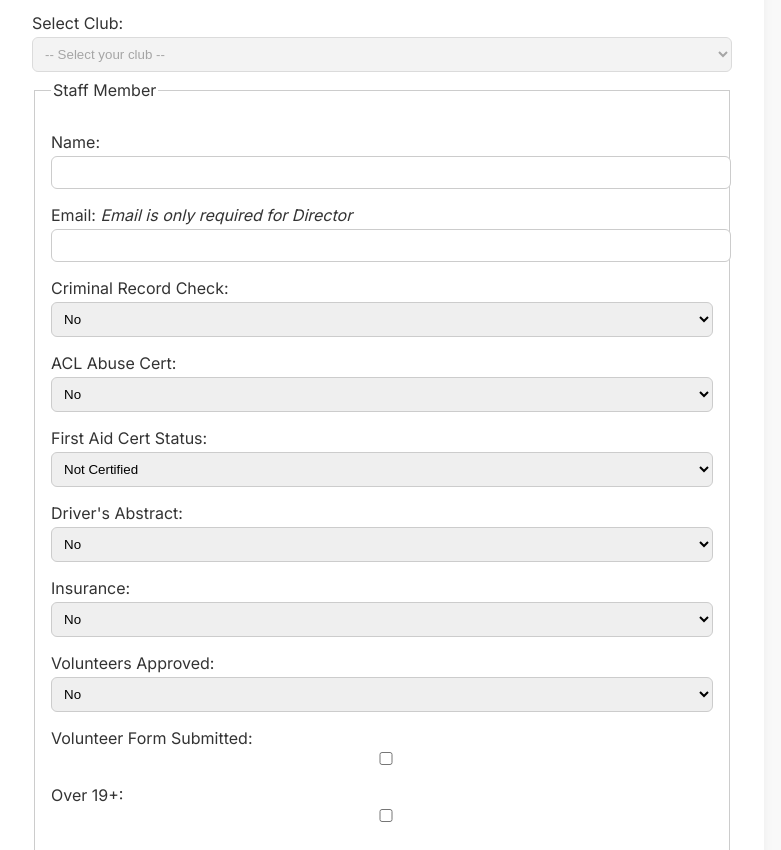
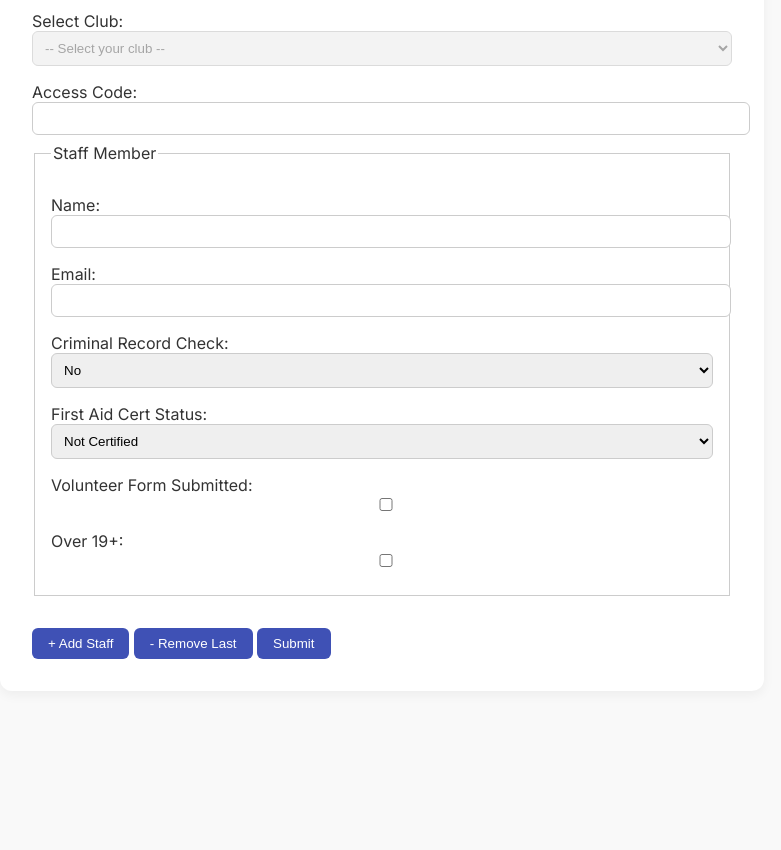
Before and after one commit to ixoekea/bcyouth, a website: page clubstafflist.html in a window 1280 px wide. Shown: the part 731-1581 px from the top of the page, without its empty margins (258-1039 px from the left). After the commit the page ends 1454 px from the top, so only its background shows below. Drawn offline with nearby package versions, Linux system fonts and the light colour scheme.

Commit message:
Access Code

```diff
--- a/clubstafflist.html
+++ b/clubstafflist.html
@@ -3,6 +3,7 @@
   <head>
     <meta charset="UTF-8" />
     <title>BC Club Staff List</title>
+
     <link
       href="https://fonts.googleapis.com/css2?family=Inter:wght@400;600&display=swap"
       rel="stylesheet"
@@ -12,6 +13,7 @@
       rel="stylesheet"
     />
     <script src="https://cdn.jsdelivr.net/npm/flatpickr"></script>
+
     <style>
       body {
         font-family: "Inter", sans-serif;
@@ -45,10 +47,8 @@
         margin: 1rem 0 0.5rem;
       }
       input,
-      select,
-      textarea {
+      select {
         padding: 0.5rem;
-        margin-top: 0.25rem;
         border-radius: 6px;
         border: 1px solid #ccc;
         width: 100%;
@@ -70,8 +70,14 @@
         margin-top: 1rem;
         font-weight: bold;
       }
+      .error-message {
+        color: red;
+        margin-top: 0.5rem;
+        font-weight: bold;
+      }
     </style>
   </head>
+
   <body>
     <div id="nav-placeholder"></div>
 
@@ -79,7 +85,7 @@
       <div class="form-container">
         <form
           id="staffForm"
-          action="https://script.google.com/macros/s/AKfycbxoDV_jp5mdCzxU6nHnDyjrqM4A6o8aRzc3ZuonD0vt1GgqA4qoJwuM5VERAim4vzC_bQ/exec"
+          action="https://script.google.com/macros/s/YOUR_SCRIPT_ID/exec"
           method="post"
           target="hidden_iframe"
         >
@@ -102,43 +108,49 @@
             </select>
           </label>
 
+          <label>
+            Access Code:
+            <input type="password" name="accessCode" id="accessCode" required />
+          </label>
+          <div id="accessCodeError" class="error-message" style="display: none">
+            Access code is incorrect. Please enter a valid access code.
+          </div>
+
           <div id="staffEntries">
             <div class="staff">
               <fieldset>
                 <legend>Staff Member</legend>
+
                 <label>Name: <input type="text" name="name" required /></label>
                 <label
-                  >Email: <i>Email is only required for Director</i>
+                  >Email:
                   <input type="email" name="email" />
                 </label>
+
                 <label>
                   Criminal Record Check:
                   <select name="crc" onchange="toggleDateInput(this)">
-                    <option value="No">No</option>
-                    <option value="Yes">Yes</option>
+                    <option>No</option>
+                    <option>Yes</option>
                   </select>
                 </label>
+
                 <label class="crcDateLabel" style="display: none">
                   CRC Expiration:
                   <input type="date" name="crcExpirationDate" disabled />
                 </label>
-                <label>
-                  ACL Abuse Cert:
-                  <select name="acl">
-                    <option value="No">No</option>
-                    <option value="Yes">Yes</option>
-                  </select>
-                </label>
+
                 <label>
                   First Aid Cert Status:
                   <select
                     name="certificationStatus"
                     onchange="toggleDateInput(this)"
                   >
-                    <option value="Not Certified">Not Certified</option>
-                    <option value="Certified">Certified</option>
+                    <option>Not Certified</option>
+                    <option>Certified</option>
                   </select>
                 </label>
+
                 <label class="certDateLabel" style="display: none">
                   Certification Expiration:
                   <input
@@ -147,44 +159,28 @@
                     disabled
                   />
                 </label>
-                <label>
-                  Driver's Abstract:
-                  <select name="driversAbstract">
-                    <option value="No">No</option>
-                    <option value="Yes">Yes</option>
-                  </select>
-                </label>
-                <label>
-                  Insurance:
-                  <select name="insurance">
-                    <option value="No">No</option>
-                    <option value="Yes">Yes</option>
-                  </select>
-                </label>
-                <label>
-                  Volunteers Approved:
-                  <select name="volunteersApproved">
-                    <option value="No">No</option>
-                    <option value="Yes">Yes</option>
-                  </select>
-                </label>
+
                 <label>
                   Volunteer Form Submitted:
                   <input type="checkbox" name="volunteerForm" />
                 </label>
+
                 <label>
-                  Over 19+: <input type="checkbox" name="checkboxage" />
+                  Over 19+:
+                  <input type="checkbox" name="checkboxage" />
                 </label>
               </fieldset>
             </div>
           </div>
 
           <input type="hidden" name="staffList" id="staffListInput" />
+
           <button type="button" onclick="addStaffEntry()">+ Add Staff</button>
           <button type="button" onclick="removeStaffEntry()">
             - Remove Last
           </button>
           <button type="submit">Submit</button>
+
           <div
             id="successMessage"
             class="success-message"
@@ -199,79 +195,81 @@
     <iframe name="hidden_iframe" style="display: none"></iframe>
 
     <script>
-      // Load nav
+      // ---------------- NAV LOADER ----------------
       fetch("nav.html")
         .then((res) => res.text())
         .then((html) => {
           document.getElementById("nav-placeholder").innerHTML = html;
           const current = location.pathname.split("/").pop();
           document.querySelectorAll("#nav-placeholder a").forEach((a) => {
-            if (a.getAttribute("href") === current) a.classList.add("active");
+            if (a.getAttribute("href") === current) {
+              a.classList.add("active");
+            }
           });
         });
 
+      // ---------------- CLUB LISTS ----------------
       const clubs = {
         Adventurer: [
-          { id: "A01", name: "`LIL TITANS" },
-          { id: "A02", name: "Agape Lynx" },
-          { id: "A03", name: "Cariboo Gold" },
-          { id: "A03", name: "Chickadee" },
-          { id: "A03", name: "Cranbrook SDA Church" },
-          { id: "A04", name: "Creekside Jr. Falcons" },
-          { id: "A05", name: "Dawson Creek Peacemakers" },
-          { id: "A06", name: "Heavenbound" },
-          { id: "A07", name: "Inspire-Burnaby" },
-          { id: "A08", name: "Island Eaglets" },
-          { id: "P09", name: "Island Explorers" },
-          { id: "A10", name: "Kelowna Silver Paws" },
-          { id: "A11", name: "Lake City" },
-          { id: "A12", name: "Lakeside" },
-          { id: "A13", name: "Mighty Islanders" },
-          { id: "A14", name: "Mount Cheam" },
-          { id: "A15", name: "Northern Lightbearers" },
-          { id: "A16", name: "Orion" },
-          { id: "P17", name: "Penticton SDA Spirit Bears" },
-          { id: "A18", name: "Radical Rabbits" },
-          { id: "P19", name: "Robson Peaks" },
-          { id: "A20", name: "Sooke Sea Stars" },
-          { id: "A21", name: "Surrey Beavers" },
-          { id: "A22", name: "Surrey Dolphins" },
-          { id: "A23", name: "The Kamloops Eagle" },
-          { id: "A24", name: "Vancouver Rangerz" },
-          { id: "A25", name: "Westminster Thunderbirds" },
-          { id: "A26", name: "White Rock Otters" },
+          { name: "`LIL TITANS" },
+          { name: "Agape Lynx" },
+          { name: "Cariboo Gold" },
+          { name: "Chickadee" },
+          { name: "Cranbrook SDA Church" },
+          { name: "Creekside Jr. Falcons" },
+          { name: "Dawson Creek Peacemakers" },
+          { name: "Heavenbound" },
+          { name: "Inspire-Burnaby" },
+          { name: "Island Eaglets" },
+          { name: "Island Explorers" },
+          { name: "Kelowna Silver Paws" },
+          { name: "Lake City" },
+          { name: "Lakeside" },
+          { name: "Mighty Islanders" },
+          { name: "Mount Cheam" },
+          { name: "Northern Lightbearers" },
+          { name: "Orion" },
+          { name: "Penticton SDA Spirit Bears" },
+          { name: "Radical Rabbits" },
+          { name: "Robson Peaks" },
+          { name: "Sooke Sea Stars" },
+          { name: "Surrey Beavers" },
+          { name: "Surrey Dolphins" },
+          { name: "The Kamloops Eagle" },
+          { name: "Vancouver Rangerz" },
+          { name: "Westminster Thunderbirds" },
+          { name: "White Rock Otters" },
         ],
         Pathfinder: [
-          { id: "P01", name: "Agape Lynx" },
-          { id: "P02", name: "Cariboo Gold" },
-          { id: "P03", name: "Cranbrook SDA Church" },
-          { id: "P04", name: "Creekside Falcons" },
-          { id: "P05", name: "Dawson Creek Peacemakers" },
-          { id: "P06", name: "EBENEZER" },
-          { id: "P07", name: "Fraser Valley Titans" },
-          { id: "P08", name: "Fraserview" },
-          { id: "P09", name: "Golden Eagles" },
-          { id: "P10", name: "Inspire Jaguars" },
-          { id: "P11", name: "Island Eagles" },
-          { id: "P12", name: "Island Explorers" },
-          { id: "P13", name: "Lake City" },
-          { id: "P14", name: "Mount Cheam" },
-          { id: "P15", name: "OAC Bears" },
-          { id: "P16", name: "Peacelanders" },
-          { id: "P17", name: "PG Nighthawks" },
-          { id: "P18", name: "Richmond Ravens" },
-          { id: "P19", name: "Robson Peaks" },
-          { id: "P20", name: "Sardis Spirits" },
-          { id: "P21", name: "Shuswap Eagles" },
-          { id: "P22", name: "Silver Tip" },
-          { id: "P23", name: "Skyhawks" },
-          { id: "P24", name: "Surrey Beavers" },
-          { id: "P25", name: "SURREY TIGERS" },
-          { id: "P26", name: "Westminster Thunderbirds" },
+          { name: "Agape Lynx" },
+          { name: "Cariboo Gold" },
+          { name: "Cranbrook SDA Church" },
+          { name: "Creekside Falcons" },
+          { name: "Dawson Creek Peacemakers" },
+          { name: "EBENEZER" },
+          { name: "Fraser Valley Titans" },
+          { name: "Fraserview" },
+          { name: "Golden Eagles" },
+          { name: "Inspire Jaguars" },
+          { name: "Island Eagles" },
+          { name: "Island Explorers" },
+          { name: "Lake City" },
+          { name: "Mount Cheam" },
+          { name: "OAC Bears" },
+          { name: "Peacelanders" },
+          { name: "PG Nighthawks" },
+          { name: "Richmond Ravens" },
+          { name: "Robson Peaks" },
+          { name: "Sardis Spirits" },
+          { name: "Shuswap Eagles" },
+          { name: "Silver Tip" },
+          { name: "Skyhawks" },
+          { name: "Surrey Beavers" },
+          { name: "SURREY TIGERS" },
+          { name: "Westminster Thunderbirds" },
         ],
       };
 
-      // Populate club select
       document.querySelectorAll('input[name="clubType"]').forEach((radio) => {
         radio.addEventListener("change", () => {
           const select = document.getElementById("clubSelect");
@@ -286,92 +284,47 @@
         });
       });
 
-      function toggleDateInput(sel) {
-        const label = sel.closest("label").nextElementSibling;
-        if (!label) return;
-        if (sel.name === "crc" && label.classList.contains("crcDateLabel")) {
-          label.style.display = sel.value === "Yes" ? "block" : "none";
-          label.querySelector("input").disabled = sel.value !== "Yes";
+      // ---------------- ACCESS CODE (FRONT END) ----------------
+      const FRONTEND_ACCESS_CODE = "2026BCYOUTHCHOSEN";
+      const accessCodeInput = document.getElementById("accessCode");
+      const accessCodeError = document.getElementById("accessCodeError");
+
+      accessCodeInput.addEventListener("input", () => {
+        accessCodeError.style.display = "none";
+      });
+
+      // ---------------- FORM SUBMIT ----------------
+      const form = document.getElementById("staffForm");
+      const successMessage = document.getElementById("successMessage");
+
+      form.addEventListener("submit", (e) => {
+        e.preventDefault();
+
+        if (accessCodeInput.value.trim() !== FRONTEND_ACCESS_CODE) {
+          accessCodeError.style.display = "block";
+          accessCodeInput.focus();
+          return;
         }
-        if (
-          sel.name === "certificationStatus" &&
-          label.classList.contains("certDateLabel")
-        ) {
-          label.style.display = sel.value === "Certified" ? "block" : "none";
-          label.querySelector("input").disabled = sel.value !== "Certified";
-        }
-      }
-
-      function addStaffEntry() {
-        const staffEntries = document.getElementById("staffEntries");
-        const last = staffEntries.querySelector(".staff:last-child");
-        const clone = last.cloneNode(true);
-        clone.querySelectorAll("input, select").forEach((el) => {
-          if (el.type === "checkbox") el.checked = false;
-          else el.value = "";
-          if (el.disabled) el.disabled = false;
-        });
-        staffEntries.appendChild(clone);
-      }
-
-      function removeStaffEntry() {
-        const staffEntries = document.getElementById("staffEntries");
-        const staffList = staffEntries.querySelectorAll(".staff");
-        if (staffList.length > 1)
-          staffEntries.removeChild(staffList[staffList.length - 1]);
-        else alert("At least one staff entry is required.");
-      }
-
-      // Handle form submission and prevent double clicks
-      const form = document.getElementById("staffForm");
-      const submitBtn = form.querySelector('button[type="submit"]');
-      const hiddenIframe = document.querySelector(
-        'iframe[name="hidden_iframe"]',
-      );
-      const successMessage = document.getElementById("successMessage");
-      let isSubmitting = false;
-
-      form.addEventListener("submit", function (e) {
-        e.preventDefault();
-        if (isSubmitting) return; // prevent double submit
-        isSubmitting = true;
-
-        submitBtn.disabled = true;
-        submitBtn.textContent = "Submitting...";
-        successMessage.style.display = "none";
 
         const staffList = [];
-        document.querySelectorAll("#staffEntries .staff").forEach((entry) => {
-          const get = (name) => entry.querySelector(`[name="${name}"]`);
+        document.querySelectorAll(".staff").forEach((entry) => {
+          const g = (n) => entry.querySelector(`[name="${n}"]`);
           staffList.push({
-            name: get("name").value.trim(),
-            email: get("email").value.trim(),
-            crc: get("crc").value,
-            crcExpirationDate: get("crcExpirationDate").value,
-            acl: get("acl").value,
-            certificationStatus: get("certificationStatus").value,
-            certificationExpirationDate: get("certificationExpirationDate")
-              .value,
-            driversAbstract: get("driversAbstract").value,
-            insurance: get("insurance").value,
-            volunteersApproved: get("volunteersApproved").value,
-            volunteerForm: get("volunteerForm").checked,
-            checkboxage: get("checkboxage").checked,
+            name: g("name").value,
+            email: g("email").value,
+            crc: g("crc").value,
+            crcExpirationDate: g("crcExpirationDate").value,
+            certificationStatus: g("certificationStatus").value,
+            certificationExpirationDate: g("certificationExpirationDate").value,
+            volunteerForm: g("volunteerForm").checked,
+            checkboxage: g("checkboxage").checked,
           });
         });
+
         document.getElementById("staffListInput").value =
           JSON.stringify(staffList);
-
-        const onIframeLoad = () => {
-          submitBtn.disabled = false;
-          submitBtn.textContent = "Submit";
-          successMessage.style.display = "block";
-          isSubmitting = false;
-          hiddenIframe.removeEventListener("load", onIframeLoad);
-        };
-
-        hiddenIframe.addEventListener("load", onIframeLoad);
         form.submit();
+        successMessage.style.display = "block";
       });
 
       flatpickr('input[type="date"]');
```
